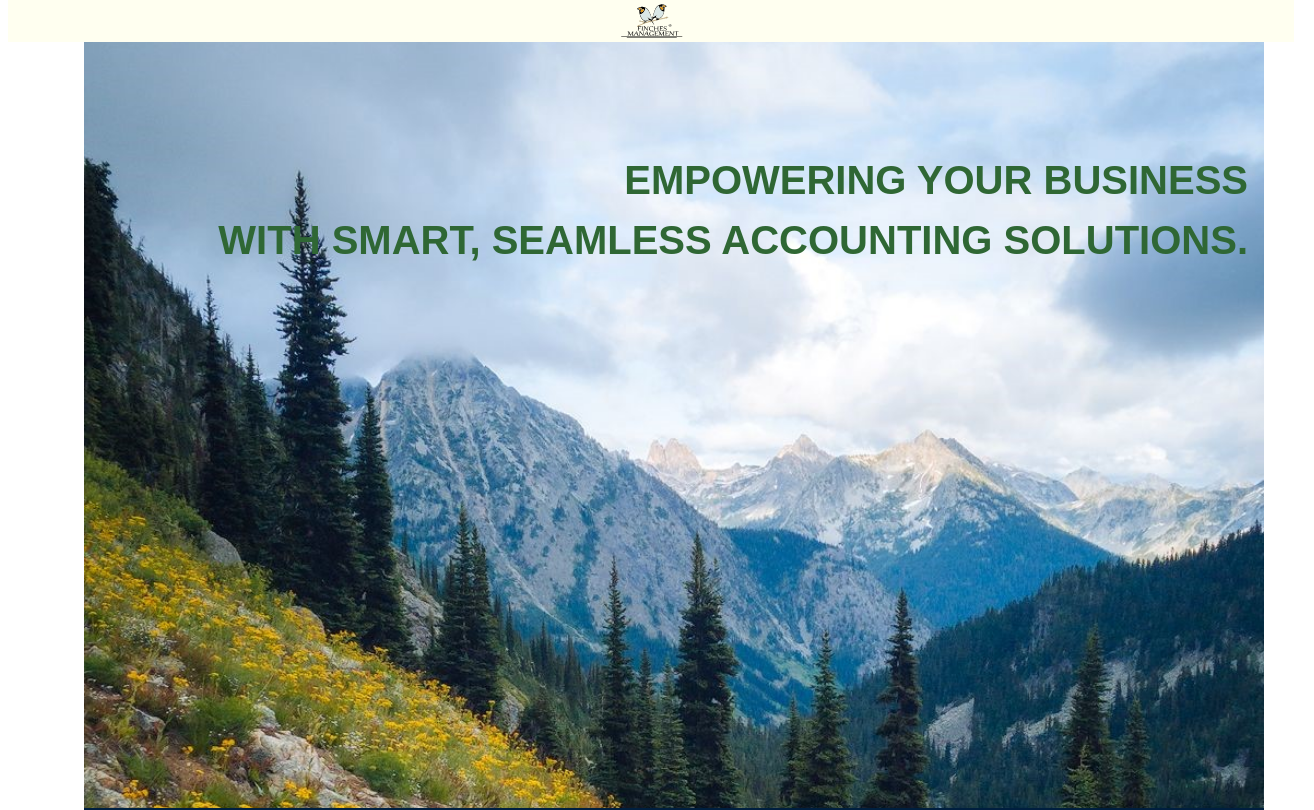
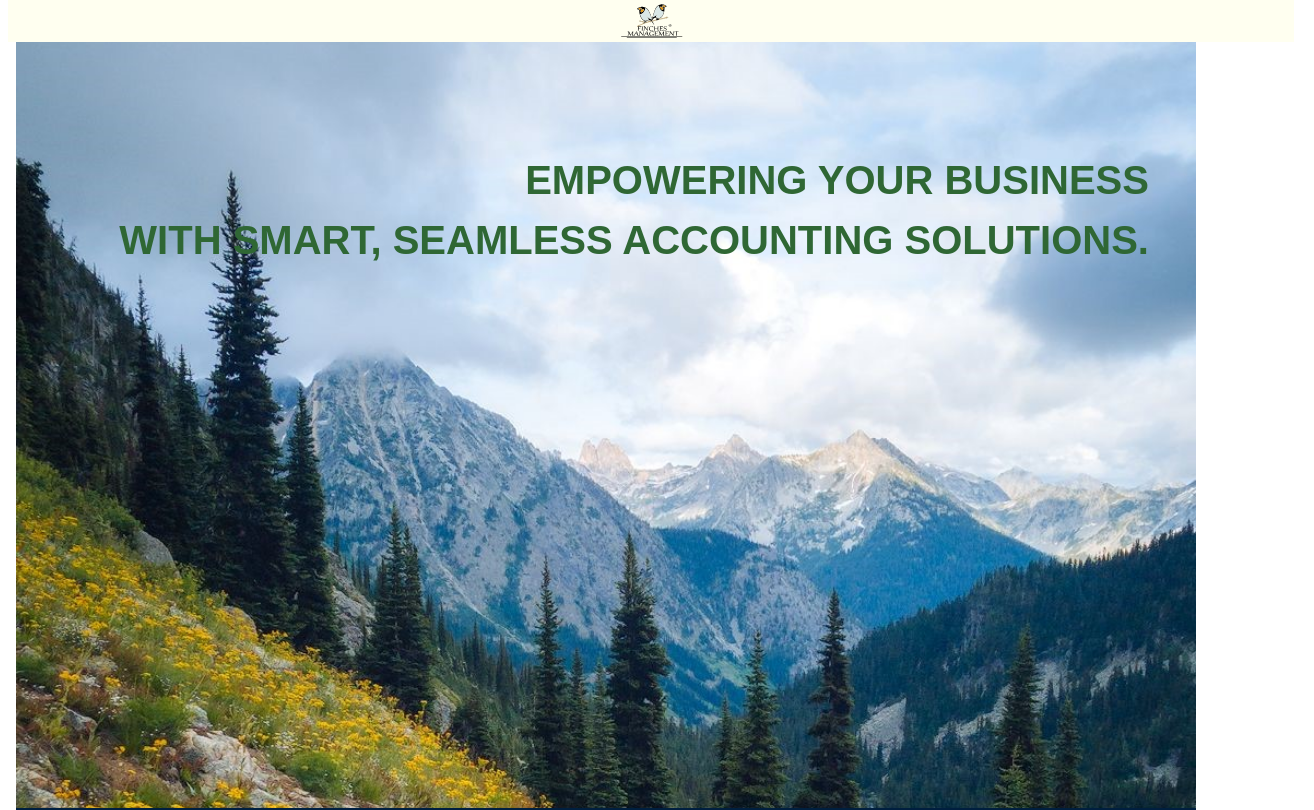
Before and after one commit to montel26/montel26-FinchesAccountants-site, an Angular app: page / in a window 1280 px wide. Shown: the top 810 px of the page, 1314 px wide, since content can reach past the window. Built offline with nearby package versions, Linux system fonts and the light colour scheme.

Commit message:
padding fixed

```diff
--- a/src/app/body/body.component.scss
+++ b/src/app/body/body.component.scss
@@ -5,7 +5,7 @@ body {
   height: 100%;
   display: flex;
   justify-content: flex-start;
-  margin-left: 6%;
+  margin-right: 6%;
   flex-direction: column; /* Allow stacking elements for smaller screens */
   font-family: 'Bert Sans ExtraBold', sans-serif;
 }
@@ -33,6 +33,7 @@ body {
   line-height: 1.5;
   color: #2f6734;
   padding: 0 1rem;
+  padding-right: 4%;
   margin-top: 12%;
   margin-left: auto; /* Use auto margin to push text to the right */
   margin-right: 0; /* Reset any right margin */
```
